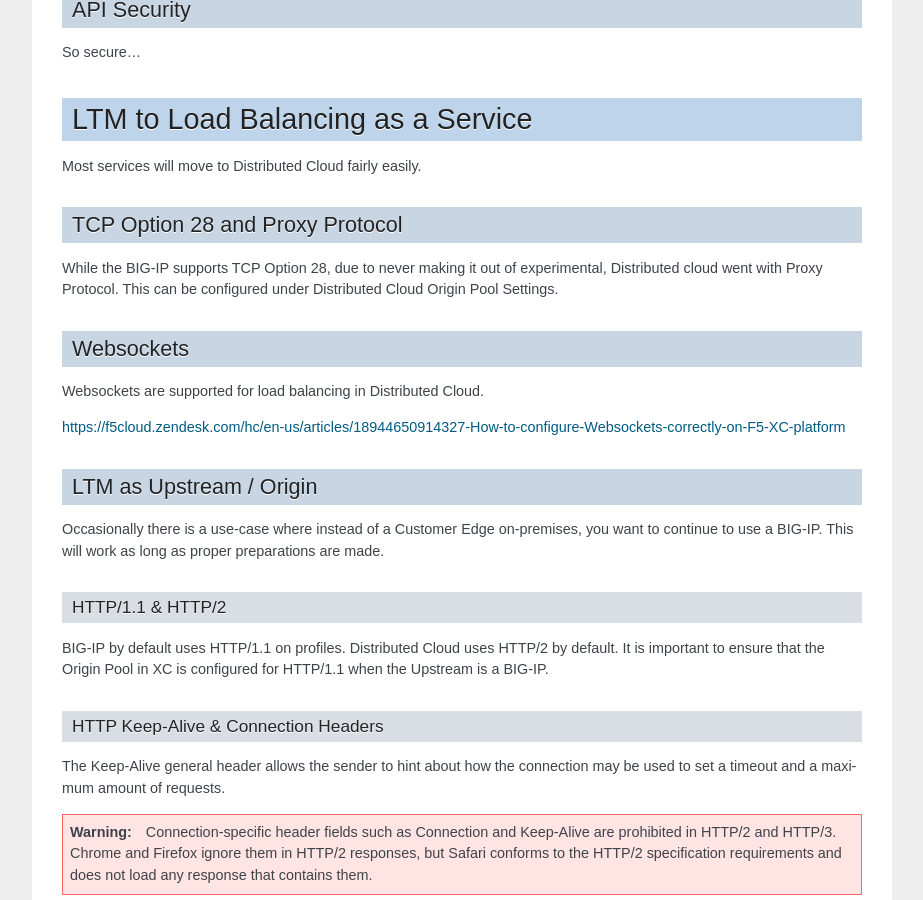
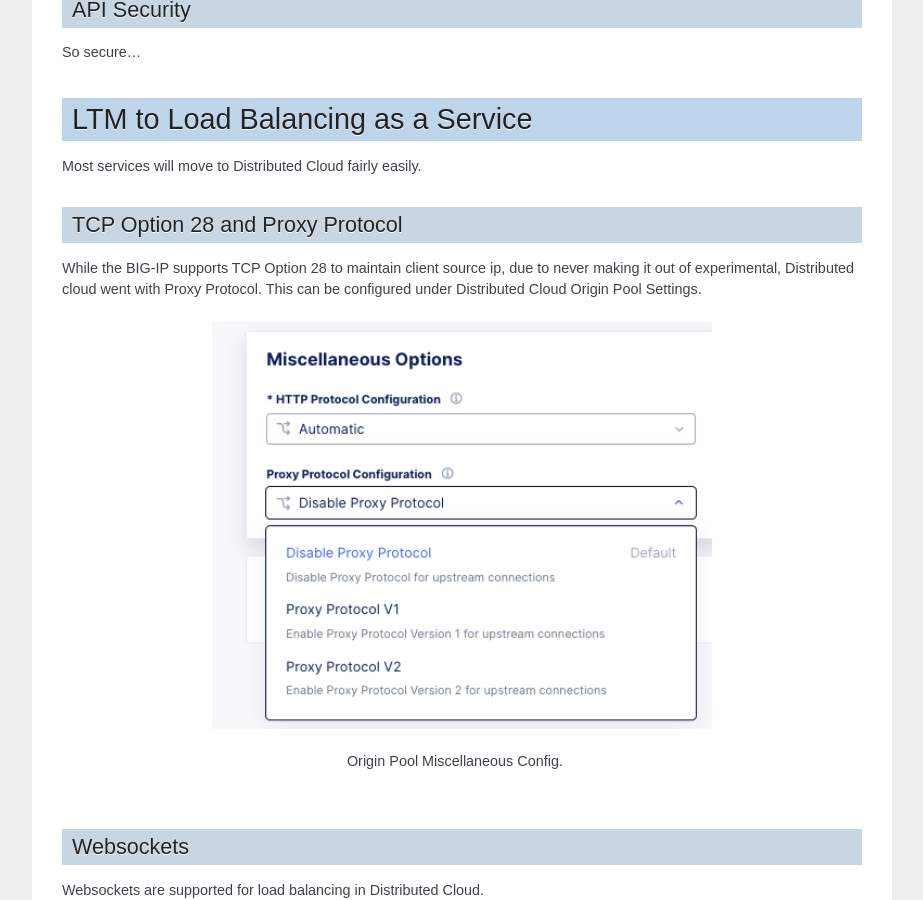
Before and after one commit to Mikej81/bigip_to_xc_faq, a Sphinx documentation site: the page built from docs/source/index.rst, in a window 1280 px wide and 900 px high, scrolled down 3750 px. Shown: the whole window, without its empty margins (198-1121 px from the left). Built offline with Sphinx 7.4.7, drawn with Linux system fonts in a browser that asks for light colours; the version number could not be read and is left out.

Commit message:
proxy image

```diff
--- a/docs/source/index.rst
+++ b/docs/source/index.rst
@@ -149,8 +149,14 @@
 TCP Option 28 and Proxy Protocol
 --------------------------------
 
-While the BIG-IP supports TCP Option 28, due to never making it out of experimental, Distributed cloud went with Proxy Protocol.  This can
+While the BIG-IP supports TCP Option 28 to maintain client source ip, due to never making it out of experimental, Distributed cloud went with Proxy Protocol.  This can
 be configured under Distributed Cloud Origin Pool Settings.
+
+.. figure:: ../images/proxyprotocol1.png
+   :width: 500px
+   :align: center
+
+   Origin Pool Miscellaneous Config.
 
 Websockets
 ----------
```
Also changed, not shown: docs/images/proxyprotocol1.png (added), 8 other files.
